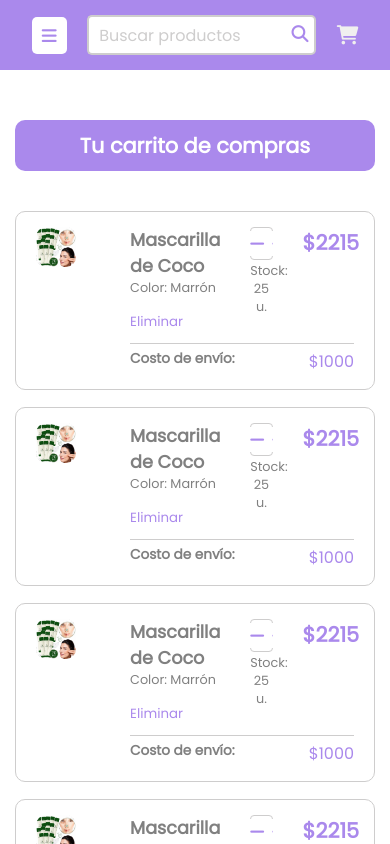
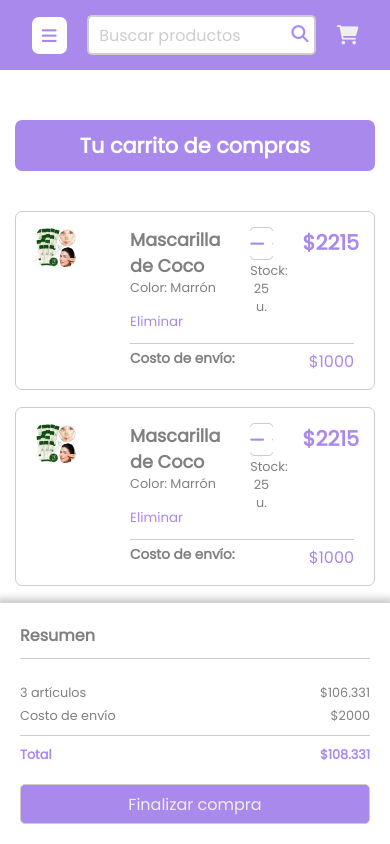
Before and after one commit to lorenzoSanchez97/ShowRoom, a React (Vite) app in the folder ShowRoom-FrontEnd/: page /cart in a window 390 px wide. Shown: the top 844 px of the page. Built offline with nearby package versions, Linux system fonts and the light colour scheme.

Commit message:
Ajusto resumen responsive

```diff
--- a/ShowRoom-FrontEnd/src/components/Cart/cart.css
+++ b/ShowRoom-FrontEnd/src/components/Cart/cart.css
@@ -8,12 +8,13 @@
     display: flex;
     flex-direction: column;
     gap: 17px;
+    width: 70%;
 }
 
 .resumen {
     background-color: white;
     padding: 15px;
-    border-radius: 10px;
+    border-radius: 7px;
     border: 1px solid var(--bordes);
     width: 30%;
     height: fit-content;
@@ -84,8 +85,20 @@
 
     .resumen {
         width: 100%;
+        background-color: white;
+        padding: 20px;
+        border-radius: 0px;
+        border: none;
+        box-shadow: 0px -2px 7px 3px var(--bordes);
+        width: 100vw;
+        height: fit-content;
+        position: sticky;
+        bottom: 0vh;
     }
 
+    .cart-products-container {
+        width: 100%;
+    }
 }
 
 @media (width < 500px) {
--- a/ShowRoom-FrontEnd/src/components/CartProduct/cartProduct.css
+++ b/ShowRoom-FrontEnd/src/components/CartProduct/cartProduct.css
@@ -2,7 +2,7 @@
     background-color: white;
     padding: 15px 20px;
     height: fit-content;
-    border-radius: 10px;
+    border-radius: 7px;
     border: 1px solid var(--bordes);
     display: flex;
     gap: 3%;
--- a/ShowRoom-FrontEnd/src/components/Header/header.css
+++ b/ShowRoom-FrontEnd/src/components/Header/header.css
@@ -227,7 +227,7 @@ ul.nav-bar-list {
     padding: 10px;
     background-color: white;
     color: var(--verde);
-    border-radius: 5px;
+    border-radius: 7px;
 }
 
 .responsive-carrito {
--- a/ShowRoom-FrontEnd/src/components/Product/product.css
+++ b/ShowRoom-FrontEnd/src/components/Product/product.css
@@ -1,5 +1,5 @@
 .producto {
-    border-radius: 20px;
+    border-radius: 7px;
     background-color: white;
     width: 23%;
     max-width: 275px;
--- a/ShowRoom-FrontEnd/src/components/SectionTitle/sectionTitle.css
+++ b/ShowRoom-FrontEnd/src/components/SectionTitle/sectionTitle.css
@@ -2,7 +2,7 @@
     text-align: center;
     background-color: var(--verde);
     color: white;
-    border-radius: 10px;
+    border-radius: 7px;
     padding: 10px;
     margin-bottom: 40px;
     font-size: 1.7rem;
```
